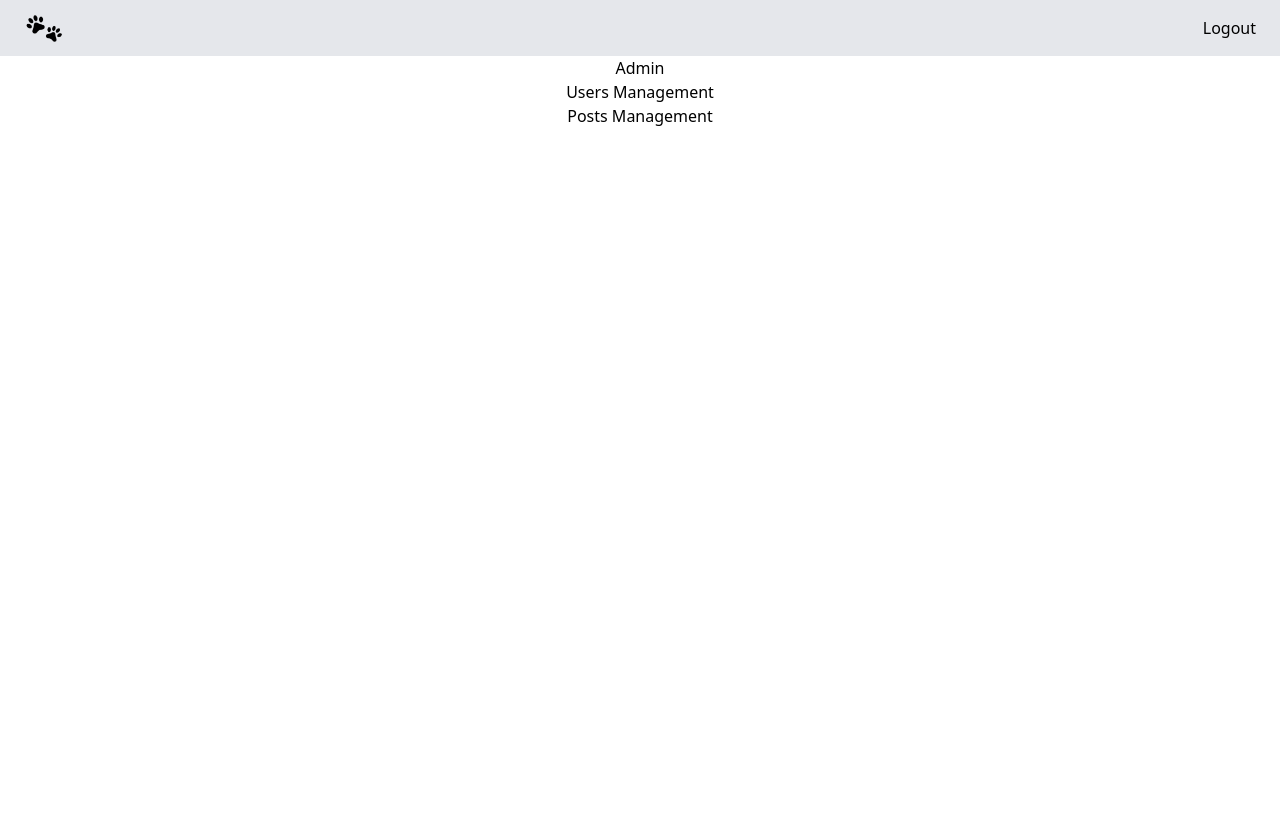
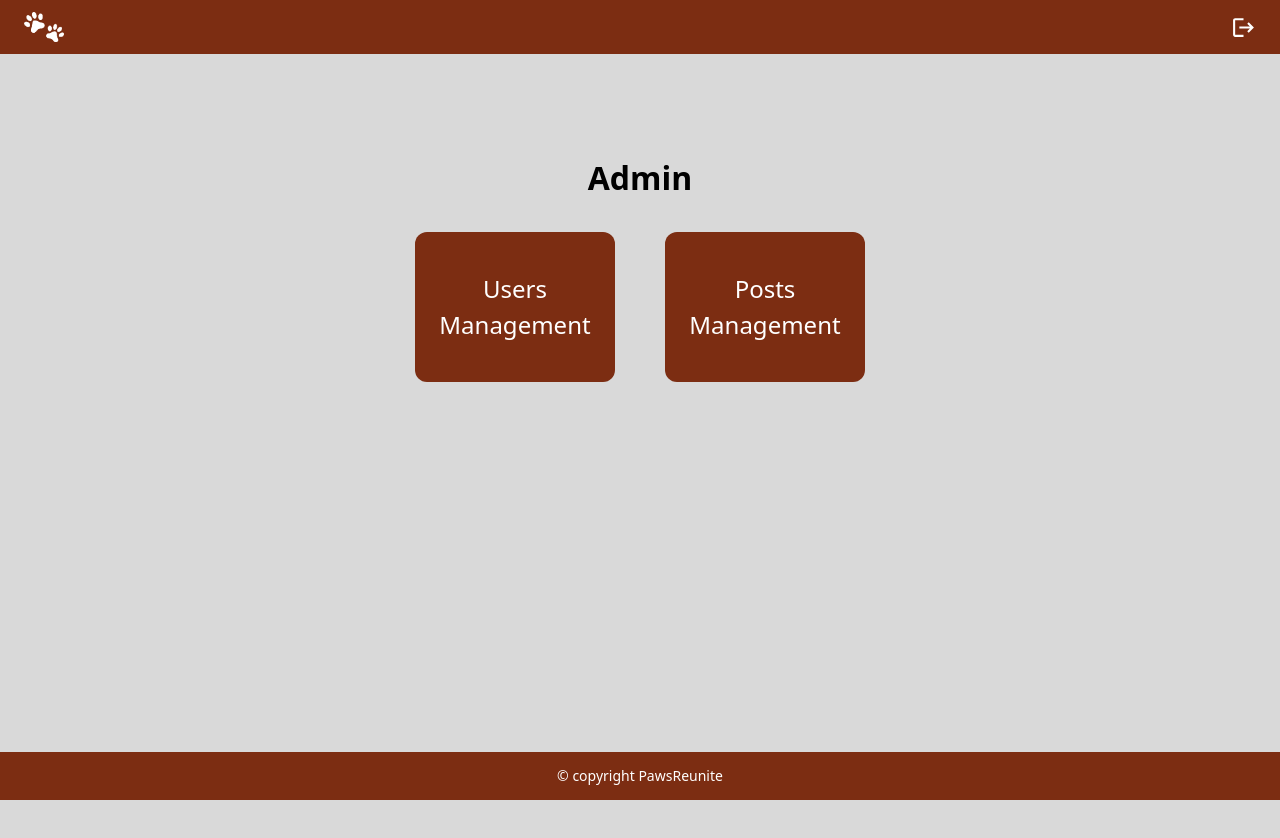
Before and after one commit to InnovatrixGroup/PawsReunite-Frontend, a React (Create React App) app: page /admin in a window 1280 px wide. Shown: the top 838 px of the page. Before the commit the page ends 800 px from the top, so only its background shows below. Built offline with nearby package versions, Linux system fonts and the light colour scheme; no server answers.

Commit message:
css on small and medium screens done

```diff
--- a/package.json
+++ b/package.json
@@ -16,6 +16,7 @@
     "react-dom": "^18.2.0",
     "react-hook-form": "^7.45.1",
     "react-loading-skeleton": "^3.3.1",
+    "react-moment": "^1.1.3",
     "react-router-dom": "^6.14.1",
     "react-scripts": "5.0.1",
     "react-select": "^5.7.4",
--- a/src/components/AdminDialog.jsx
+++ b/src/components/AdminDialog.jsx
@@ -1,10 +1,16 @@
-import { Dialog, Divider } from "@mui/material";
+import { Dialog } from "@mui/material";
 import DeleteConfirmDialog from "./DeleteConfirmDialog";
-import { useState } from "react";
+import { useEffect, useState } from "react";
+import Footer from "../components/Footer";
+import AdminNavBar from "../components/AdminNavBar";
+import DeleteIcon from "@mui/icons-material/Delete";
+import Moment from "react-moment";
+
 const api = process.env.REACT_APP_DATABASE_URL;
 
 export default function AdminDialog(props) {
-  const { isOpen, closeDialog, data, mode, userAuth, setAllPosts, setAllUsers } = props;
+  const { isOpen, closeDialog, data, mode, userAuth, setAllPosts, setAllUsers, handleLogout } =
+    props;
   const [showDeleteConfirmation, setShowDeleteConfirmation] = useState(false);
 
   const handleDeleteUser = async (id) => {
@@ -47,30 +53,51 @@ export default function AdminDialog(props) {
     setShowDeleteConfirmation(false);
   };
 
+  useEffect(() => {
+    // add class to body for styling
+    document.body.classList.add("admin-page-edit-body");
+    // remove class when component unmount
+    return () => {
+      document.body.classList.remove("admin-page-edit-body");
+    };
+  });
+
   return (
     <Dialog open={isOpen} fullScreen>
+      <AdminNavBar handleLogout={handleLogout} />
+      <div className="admin-page-edit-header">
+        <h2>{mode === "editUsers" ? "User List" : "Post List"}</h2>
         <button onClick={closeDialog}>Back</button>
-      {mode === "editUsers" &&
-        data &&
-        data.map((user) => (
-          <div key={user._id} className="flex justify-around">
+      </div>
+      <div className="admin-page-edit-list">
+        {mode === "editUsers"
+          ? data?.map((user) => (
+              <div key={user._id} className="admin-page-edit-list-item">
                 <span>{user.username}</span>
                 <span>{user.email}</span>
-            <button onClick={() => setShowDeleteConfirmation(true)}>delete</button>
+                <div className="admin-page-edit-list-item-delete">
+                  <DeleteIcon
+                    onClick={() => setShowDeleteConfirmation(true)}
+                    style={{ cursor: "pointer" }}
+                  />
+                </div>
                 <DeleteConfirmDialog
                   open={showDeleteConfirmation}
                   onClose={() => setShowDeleteConfirmation(false)}
-              onConfirm={() => handleDeletePost(user._id)}
+                  onConfirm={() => handleDeleteUser(user._id)}
                 />
               </div>
-        ))}
-      {mode === "editPosts" &&
-        data &&
-        data.map((post) => (
-          <div key={post._id} className="flex justify-around">
+            ))
+          : data?.map((post) => (
+              <div key={post._id} className="admin-page-edit-list-item">
                 <span>{post.title}</span>
-            <span>{post.createdAt}</span>
-            <button onClick={() => setShowDeleteConfirmation(true)}>delete</button>
+                <Moment format="YYYY-MM-DD hh:mm A">{post.createdAt}</Moment>
+                <div className="admin-page-edit-list-item-delete">
+                  <DeleteIcon
+                    onClick={() => setShowDeleteConfirmation(true)}
+                    style={{ cursor: "pointer" }}
+                  />
+                </div>
                 <DeleteConfirmDialog
                   open={showDeleteConfirmation}
                   onClose={() => setShowDeleteConfirmation(false)}
@@ -78,6 +105,9 @@ export default function AdminDialog(props) {
                 />
               </div>
             ))}
+      </div>
+      <div className="admin-page-edit-list"></div>
+      <Footer />
     </Dialog>
   );
 }
--- /dev/null
+++ b/src/components/AdminNavBar.jsx
@@ -0,0 +1,24 @@
+import logo from "../pics/logo_white.png";
+import { NavLink } from "react-router-dom";
+import LogoutIcon from "@mui/icons-material/Logout";
+
+export default function AdminNavBar({ handleLogout }) {
+  return (
+    <nav>
+      <ul className="navbar flex justify-between items-center bg-orange-900 py-3 px-6 fixed top-0 w-full max-w-7xl">
+        <li>
+          <NavLink className="navbar__logo" to="/">
+            <img src={logo} alt="logo" className="w-10" />
+          </NavLink>
+        </li>
+        <li>
+          <LogoutIcon
+            onClick={handleLogout}
+            sx={{ color: "white", fontSize: "25px", cursor: "pointer" }}
+            f
+          />
+        </li>
+      </ul>
+    </nav>
+  );
+}
--- a/src/pages/AdminPage.jsx
+++ b/src/pages/AdminPage.jsx
@@ -1,9 +1,10 @@
-import logo from "../pics/logo.png";
-import { NavLink } from "react-router-dom";
 import AdminDialog from "../components/AdminDialog";
 import { useLocalStorage } from "react-use";
 import { useNavigate } from "react-router-dom";
-const { useState, useEffect } = require("react");
+import Footer from "../components/Footer";
+import { useState, useEffect } from "react";
+import "../styles/AdminPage.css";
+import AdminNavBar from "../components/AdminNavBar";
 
 const api = process.env.REACT_APP_DATABASE_URL;
 
@@ -55,12 +56,6 @@ export default function AdminPage() {
     fetchUserData();
   }, [userAuth]);
 
-  // useEffect(() => {
-  //   if (userDetail?.role !== "admin") {
-  //     navigate("/");
-  //   }
-  // }, [userDetail]);
-
   useEffect(() => {
     async function fetchAllUsers() {
       try {
@@ -72,7 +67,10 @@ export default function AdminPage() {
           validateStatus: false
         });
         const jsonData = await response.json();
-        setAllUsers(jsonData);
+
+        // exclude current user from allUsers, a user cannot delete itself
+        const allUsers = jsonData.filter((user) => user._id !== userAuth.userId);
+        setAllUsers(allUsers);
       } catch (error) {
         console.log(error);
       }
@@ -101,20 +99,10 @@ export default function AdminPage() {
 
   return (
     <>
-      <nav>
-        <ul className="navbar flex justify-between items-center bg-gray-200 py-2 px-6 fixed top-0 w-full max-w-7xl">
-          <li>
-            <NavLink className="navbar__logo" to="/">
-              <img src={logo} alt="logo" className="w-10" />
-            </NavLink>
-          </li>
-          <li>
-            <button onClick={handleLogout}>Logout</button>
-          </li>
-        </ul>
-      </nav>
-      <div className="flex flex-col">
+      <AdminNavBar handleLogout={handleLogout} />
+      <div className="admin-page-body">
         <h1>Admin</h1>
+        <div className="admin-page-btn-container">
           <button onClick={openEditUserDialog}>Users Management</button>
           <AdminDialog
             isOpen={editUserDialog}
@@ -122,6 +110,7 @@ export default function AdminPage() {
             data={allUsers}
             setAllUsers={setAllUsers}
             userAuth={userAuth}
+            handleLogout={handleLogout}
             mode="editUsers"
           />
           <button onClick={openEditPostDialog}>Posts Management</button>
@@ -131,9 +120,12 @@ export default function AdminPage() {
             data={allPosts}
             setAllPosts={setAllPosts}
             userAuth={userAuth}
+            handleLogout={handleLogout}
             mode="editPosts"
           />
         </div>
+      </div>
+      <Footer />
     </>
   );
 }
--- /dev/null
+++ b/src/styles/AdminPage.css
@@ -0,0 +1,99 @@
+.admin-page-body {
+    padding-top: 100px;
+    background-color: #d9d9d9;
+    height: 100vh;
+}
+
+.admin-page-body h1 {
+    font-size: 2rem;
+    font-weight: 600;
+    margin-bottom: 10px;
+}
+
+.admin-page-btn-container {
+    display: flex;
+    flex-direction: column;
+    align-items: center;
+}
+
+.admin-page-btn-container button {
+    width: 65%;
+    max-width: 300px;
+    padding: 10px 20px;
+    margin: 20px 0;
+    border-radius: 12px;
+    cursor: pointer;
+    background-color: #7c2d12;
+    color: white;
+    align-self: center;
+}
+
+.admin-page-edit-header {
+    display: flex;
+    justify-content: space-between;
+    margin: 20px 15px;
+    margin-bottom: 5px;
+}
+.admin-page-edit-header h2 {
+    font-size: 1.5rem;
+    font-weight: 600;
+}
+
+.admin-page-edit-header button {
+    width: 100px;
+    padding: 8px 20px;
+    border-radius: 12px;
+    cursor: pointer;
+    background-color: #7c2d12;
+    color: white;
+    align-self: center;
+}
+
+.admin-page-edit-body [role="dialog"] {
+    background-color: #d9d9d9;
+}
+
+.admin-page-edit-list-item {
+    width: 100%;
+    display: grid;
+    grid-template-columns: 3fr 6fr 1fr;
+    padding: 5px 30px;
+    padding-right: 20px;
+    margin: 5px 0;
+    background-color: white;
+}
+
+.admin-page-edit-list-item-delete {
+    text-align: end;
+}
+
+@media only screen and (min-width: 768px) {
+    .admin-page-edit-header {
+        margin: 30px 5vw;
+    }
+
+    .admin-page-btn-container {
+        flex-direction: row;
+        justify-content: center;
+    }
+
+    .admin-page-btn-container button {
+        margin: 20px 25px;
+        height: 150px;
+        width: 200px;
+        font-size: 1.5rem;
+    }
+
+    .admin-page-edit-list {
+        display: flex;
+        flex-direction: column;
+    }
+
+    .admin-page-edit-list-item {
+        padding: 8px 30px;
+        align-self: center;
+        width: 90vw;
+        border-radius: 10px;
+        grid-template-columns: 3fr 3fr 4fr;
+    }
+}
```
Also changed, not shown: src/pics/logo_white.png (added), 1 other file (tests, documents, lock files or other folders). Lines whose indentation alone changed are shown as unchanged.
